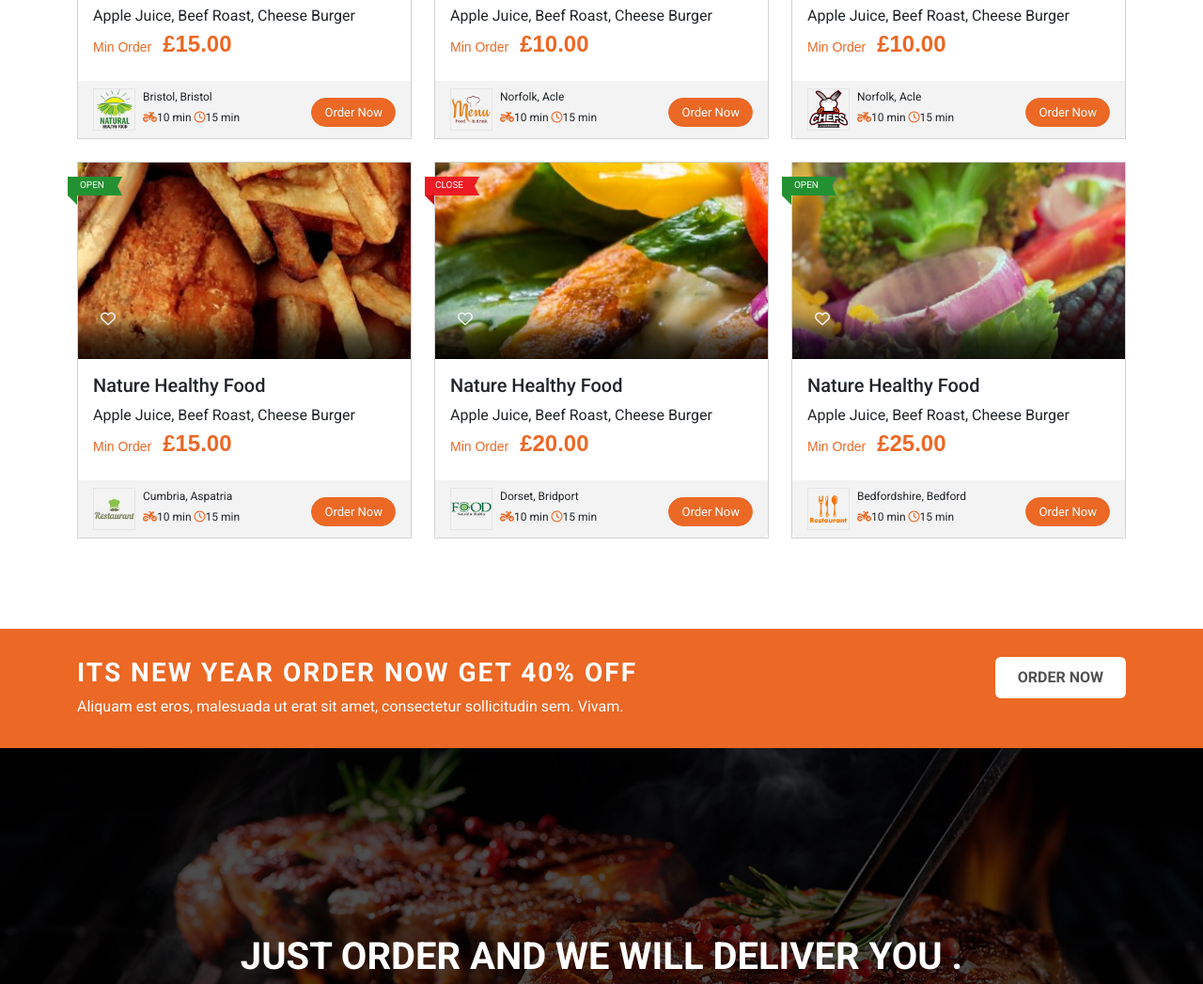
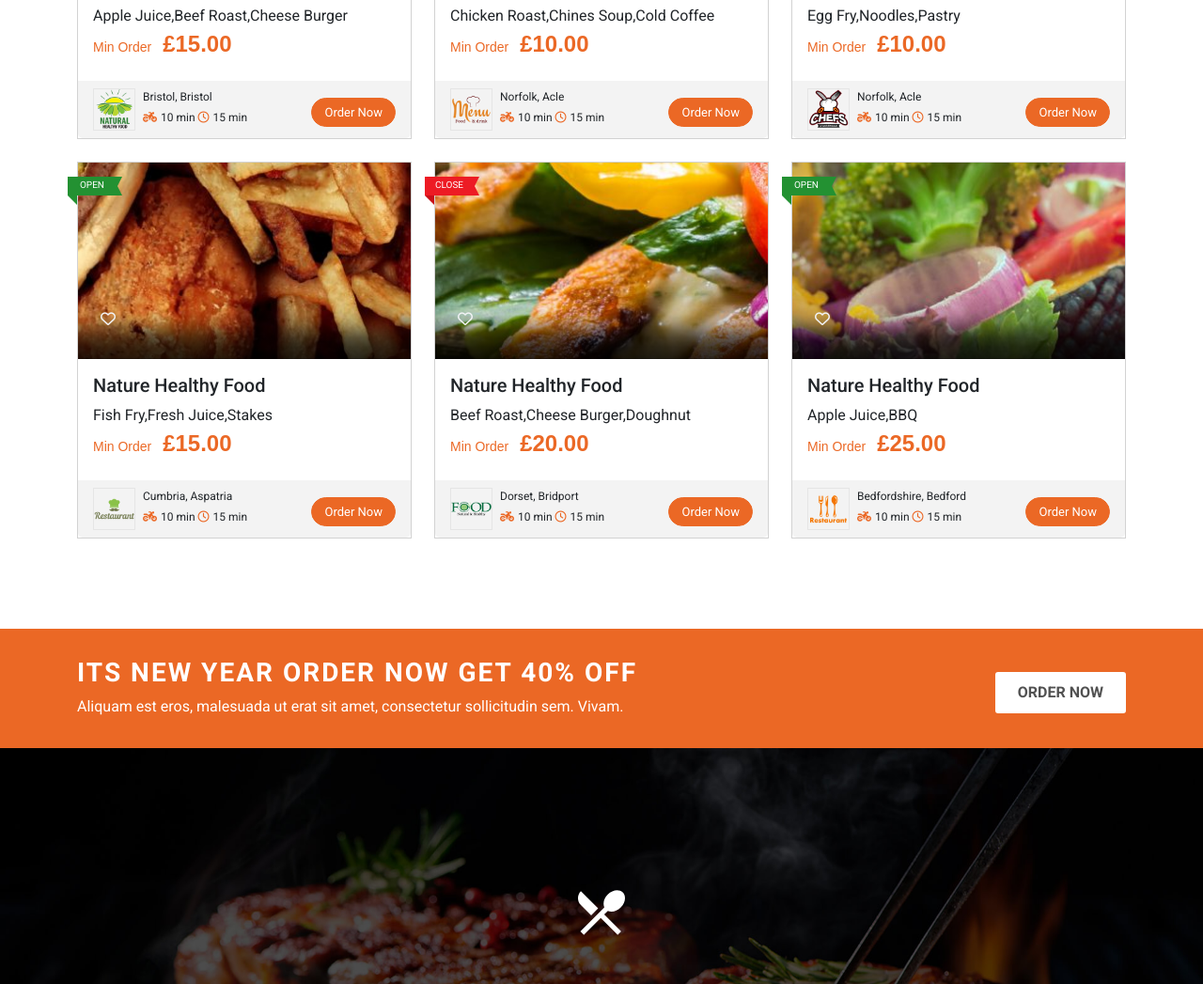
Before and after one commit to abdullah-al-mohammad/Mexican-Restaurant, a plain HTML site: page index.html in a window 1280 px wide. Shown: the part 1849-2896 px from the top of the page at 94% size. Drawn offline with nearby package versions, Linux system fonts and the light colour scheme.

Commit message:
discount section padding solve and button midddle

```diff
--- a/assets/css/style.css
+++ b/assets/css/style.css
@@ -289,6 +289,9 @@ h3{
     transition: .5s ease-out;
 
 }
+#discount1 .btn{
+    border-radius: 3px;
+}
 #discount1 .btn-secondary:hover{
     background-position: left;
 }
@@ -305,6 +308,7 @@ h3{
     background-size: cover;
     background-attachment: fixed;
     padding-top: 150px;
+    padding-bottom: 150px;
 }
 #discount2 .btn-secondary{
     background-color: #eb6825;
--- a/index.html
+++ b/index.html
@@ -131,17 +131,17 @@
         </div>
       </div>
       <div class="row justify-content-center counter-div text-center">
-        <div class="col-sm-4 col-md-3 col-xxl-3">
+        <div class="col-sm-4 col-md-3 col-xxl-2">
           <i class="fas fa-check-circle fa-md me-2"></i>
           <strong class="me-2 "><span class="counter">18</span></strong>
           <span class="d-block d-md-inline mb-3 mb-sm-0">Restaurant</span>
         </div>
-        <div class="col-sm-4 col-md-3 col-xxl-3">
+        <div class="col-sm-4 col-md-3 col-xxl-2">
           <i class="fas fa-check-circle fa-md me-2"></i>
           <strong class="me-2 "><span class="counter">9</span></strong>
           <span class="d-block d-md-inline mb-3 mb-sm-0"> People Served</span>
         </div>
-        <div class="col-sm-4 col-md-3 col-xxl-3">
+        <div class="col-sm-4 col-md-3 col-xxl-2">
           <i class="fas fa-check-circle fa-md me-2"></i>
           <strong class="me-2 "><span class="counter">49</span></strong>
           <span class="d-block d-md-inline">Registered Users</span>
@@ -222,7 +222,7 @@
               </div>
               <div class="card-body">
                 <h5 class="card-title">Nature Healthy Food</h5>
-                <p class="card-text mb-1">Apple Juice, Beef Roast, Cheese Burger</p>
+                <p class="card-text mb-1">Apple Juice,Beef Roast,Cheese Burger</p>
                 <h6 class="min-order">Min Order <span class="price">£15.00</span></h5>
               </div>
               <div class="d-flex justify-content-between align-items-center card-footer border-top-0">
@@ -230,8 +230,8 @@
                     <img src="./assets/images/listing-logo01.png" alt="">
                     <div class="ms-2">
                       <p class="mb-1">Bristol, Bristol</p>
-                      <span><i class="fa-solid fa-motorcycle" style="color: #eb6825;"></i>10 min</span>
-                      <span><i class="fa-regular fa-clock" style="color: #eb6825;"></i>15 min</span>
+                      <span><i class="fa-solid fa-motorcycle pe-1" style="color: #eb6825;"></i>10 min</span>
+                      <span><i class="fa-regular fa-clock pe-1" style="color: #eb6825;"></i>15 min</span>
                     </div>
                 </div>
                 <div class="text-holder">
@@ -256,7 +256,7 @@
               </div>
               <div class="card-body">
                 <h5 class="card-title">Nature Healthy Food</h5>
-                <p class="card-text mb-1">Apple Juice, Beef Roast, Cheese Burger</p>
+                <p class="card-text mb-1">Chicken Roast,Chines Soup,Cold Coffee</p>
                 <h6 class="min-order">Min Order <span class="price">£10.00</span></h5>
               </div>
               <div class="card-footer border-top-0 d-flex justify-content-between align-items-center">
@@ -264,8 +264,8 @@
                   <img src="./assets/images/listing-logo02.png" alt="">
                   <div class="ms-2">
                     <p class="mb-1">Norfolk, Acle</p>
-                    <span><i class="fa-solid fa-motorcycle" style="color: #eb6825;"></i>10 min</span>
-                    <span><i class="fa-regular fa-clock" style="color: #eb6825;"></i>15 min</span>
+                    <span><i class="fa-solid fa-motorcycle pe-1" style="color: #eb6825;"></i>10 min</span>
+                    <span><i class="fa-regular fa-clock pe-1" style="color: #eb6825;"></i>15 min</span>
                   </div>
                 </div>
                 <div class="text-holder">
@@ -290,7 +290,7 @@
               </div>
               <div class="card-body">
                 <h5 class="card-title">Nature Healthy Food</h5>
-                <p class="card-text mb-1">Apple Juice, Beef Roast, Cheese Burger</p>
+                <p class="card-text mb-1">Egg Fry,Noodles,Pastry</p>
                 <h6 class="min-order">Min Order <span class="price">£10.00</span></h5>
               </div>
               <div class="card-footer border-top-0 d-flex justify-content-between align-items-center">
@@ -298,8 +298,8 @@
                   <img src="./assets/images/listing-logo03.png" alt="">
                   <div class="ms-2">
                     <p class="mb-1">Norfolk, Acle</p>
-                    <span><i class="fa-solid fa-motorcycle" style="color: #eb6825;"></i>10 min</span>
-                    <span><i class="fa-regular fa-clock" style="color: #eb6825;"></i>15 min</span>
+                    <span><i class="fa-solid fa-motorcycle pe-1" style="color: #eb6825;"></i>10 min</span>
+                    <span><i class="fa-regular fa-clock pe-1" style="color: #eb6825;"></i>15 min</span>
                   </div>
                 </div>
                 <div class="text-holder">
@@ -325,7 +325,7 @@
               </div>
               <div class="card-body">
                 <h5 class="card-title">Nature Healthy Food</h5>
-                <p class="card-text mb-1">Apple Juice, Beef Roast, Cheese Burger</p>
+                <p class="card-text mb-1">Fish Fry,Fresh Juice,Stakes</p>
                 <h6 class="min-order">Min Order <span class="price">£15.00</span></h5>
               </div>
               <div class="card-footer border-top-0 d-flex justify-content-between align-items-center">
@@ -333,8 +333,8 @@
                   <img src="./assets/images/listing-logo04.png" alt="">
                   <div class="ms-2">
                     <p class="mb-1">Cumbria, Aspatria</p>
-                    <span><i class="fa-solid fa-motorcycle" style="color: #eb6825;"></i>10 min</span>
-                    <span><i class="fa-regular fa-clock" style="color: #eb6825;"></i>15 min</span>
+                    <span><i class="fa-solid fa-motorcycle pe-1" style="color: #eb6825;"></i>10 min</span>
+                    <span><i class="fa-regular fa-clock pe-1" style="color: #eb6825;"></i>15 min</span>
                   </div>
                 </div>
                 <div class="text-holder">
@@ -359,7 +359,7 @@
               </div>
               <div class="card-body">
                 <h5 class="card-title">Nature Healthy Food</h5>
-                <p class="card-text mb-1">Apple Juice, Beef Roast, Cheese Burger</p>
+                <p class="card-text mb-1">Beef Roast,Cheese Burger,Doughnut</p>
                 <h6 class="min-order">Min Order <span class="price">£20.00</span></h5>
               </div>
               <div class="card-footer border-top-0 d-flex justify-content-between align-items-center">
@@ -367,8 +367,8 @@
                   <img src="./assets/images/listing-logo05.png" alt="">
                   <div class="ms-2">
                     <p class="mb-1">Dorset, Bridport</p>
-                    <span><i class="fa-solid fa-motorcycle" style="color: #eb6825;"></i>10 min</span>
-                    <span><i class="fa-regular fa-clock" style="color: #eb6825;"></i>15 min</span>
+                    <span><i class="fa-solid fa-motorcycle pe-1" style="color: #eb6825;"></i>10 min</span>
+                    <span><i class="fa-regular fa-clock pe-1" style="color: #eb6825;"></i>15 min</span>
                   </div>
                 </div>
                 <div class="text-holder">
@@ -393,7 +393,7 @@
               </div>
               <div class="card-body">
                 <h5 class="card-title">Nature Healthy Food</h5>
-                <p class="card-text mb-1">Apple Juice, Beef Roast, Cheese Burger</p>
+                <p class="card-text mb-1">Apple Juice,BBQ</p>
                 <h6 class="min-order">Min Order <span class="price">£25.00</span></h5>
               </div>
               <div class="card-footer border-top-0 d-flex justify-content-between align-items-center">
@@ -401,8 +401,8 @@
                   <img src="./assets/images/listing-logo06.png" alt="">
                   <div class="ms-2">
                     <p class="mb-1">Bedfordshire, Bedford</p>
-                    <span><i class="fa-solid fa-motorcycle" style="color: #eb6825;"></i>10 min</span>
-                    <span><i class="fa-regular fa-clock" style="color: #eb6825;"></i>15 min</span>
+                    <span><i class="fa-solid fa-motorcycle pe-1" style="color: #eb6825;"></i>10 min</span>
+                    <span><i class="fa-regular fa-clock pe-1" style="color: #eb6825;"></i>15 min</span>
                   </div>
                 </div>
                 <div class="text-holder">
@@ -421,13 +421,13 @@
             <h3 class="fw-bold">ITS NEW YEAR ORDER NOW GET 40% OFF</h1>
             <p>Aliquam est eros, malesuada ut erat sit amet, consectetur sollicitudin sem. Vivam.</p>
           </div>
-          <div>
+          <div class="my-3">
             <button type="button" class="btn btn-secondary fs-6 px-lg-4 px-sm-2 fw-bold text-uppercase border-0 w-100 mb-4 mb-sm-0">order now</button>
           </div>
         </div>
       </div>
-      <div id="discount2" class="order-food text-white text-center pb-5">
-        <img class="pb-5" src="./knife.svg" alt="">
+      <div id="discount2" class="order-food text-white text-center">
+        <img class="pb-5" src="./assets/images/knife.svg" alt="">
         <h1 class="fw-bold mb-3">JUST ORDER AND WE WILL DELIVER YOU .</h1>
         <p>Pellentesque eget justo eget nibh luctus semper at ut tellus.</p>
         <button class="btn btn-secondary text-uppercase px-4 border-0 mt-3 fw-bold">order now</button>
```
